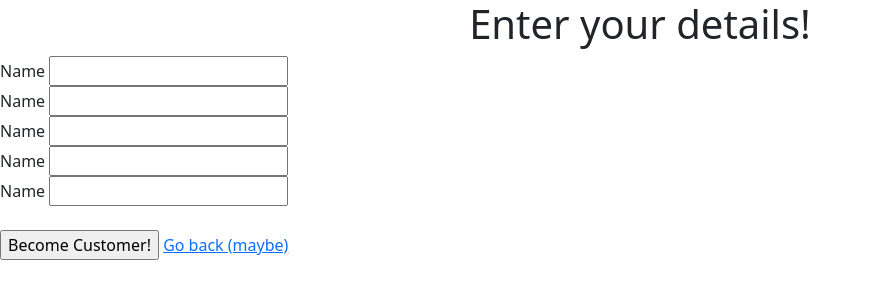
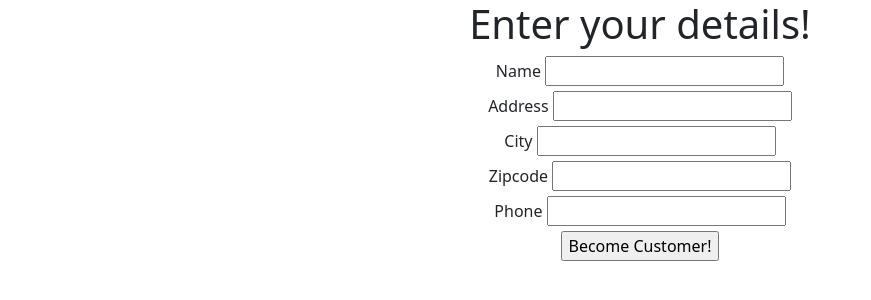
Before and after one commit to AaronKurowski/Trash_Collections, a Django app: template trash_collector/customers/templates/customers/create.html in a window 1280 px wide. Shown: the top 300 px of the page, without its empty margins (0-871 px from the left). Run offline with Django 3.2, Linux system fonts and the light colour scheme; the template is opened without the code that fills it, so the values that code supplies are empty.

Commit message:
Fixed user redirection to become a customer and start receiving weekly pickups! Templates and methods working as intended.

```diff
--- a/trash_collector/customers/templates/customers/create.html
+++ b/trash_collector/customers/templates/customers/create.html
@@ -6,30 +6,29 @@
 
 {% block content %}
 
-<form action="{% url 'customers:create' %}" method="POST">
+<form style="text-align:center" action="{% url 'customers:create' %}" method="POST">
     {% csrf_token %}
         <div>
-        <label for="name" name="name">Name</label>
-        <input type="text" id="name" name="name">
+            <label class="form-label" for="name">Name</label>
+            <input class="" type="text" id="name" name="name">
         </div>
         <div>
-        <label for="address" name="address">Name</label>
-        <input type="text" id="address" name="address">
+            <label class="form-label" for="address">Address</label>
+            <input class="" type="text" id="address" name="address">
         </div>
         <div>
-        <label for="city" name="city">Name</label>
-        <input type="text" id="city" name="city">
+            <label class="form-label" for="city">City</label>
+            <input class="" type="text" id="city" name="city">
         </div>
         <div>
-        <label for="zipcode" name="zipcode">Name</label>
-        <input type="text" id="zipcode" name="zipcode">
+            <label class="form-label" for="zipcode">Zipcode</label>
+            <input class="" type="text" id="zipcode" name="zipcode">
         </div>
         <div>
-        <label for="phone_number" name="phone_number">Name</label>
-        <input type="text" id="phone_number" name="phone_number">
-    </div><br>
+            <label class="form-label" for="phone_number">Phone</label>
+            <input class="" type="text" id="phone_number" name="phone_number">
+        </div>
     <input type="submit" value="Become Customer!">
-    <a href="{% url '' %}">Go back (maybe)</a>
 </form>
 
 {% endblock %}
--- a/trash_collector/employees/views.py
+++ b/trash_collector/employees/views.py
@@ -18,6 +18,7 @@ def index(request):
     context = {'todays_customers': todays_customers}
     return render(request, 'employees/index.html', context)
 
+
 def convert_todays_date_to_day():
     today = date.today()
     today = today.strftime("%A")
--- a/trash_collector/templates/base.html
+++ b/trash_collector/templates/base.html
@@ -29,7 +29,7 @@
     <nav class="navbar navbar-expand-lg navbar-light bg-light">
       <div class="container-fluid">
         <a class="navbar-brand" href="{% url 'employees:index' %}">Home</a>
-        <div class="collapse navbar-collapse" id="navbarNavAltMarkup">
+        <div class="collapse navbar-collapse">
           <div class="navbar-nav">
             <a class="nav-link active" href="#">TBD</a>
             <a class="nav-link active" href="#">TBD</a>
```
Also changed, not shown: trash_collector/customers/views.py (+4 -3 lines). Lines whose indentation alone changed are shown as unchanged.
